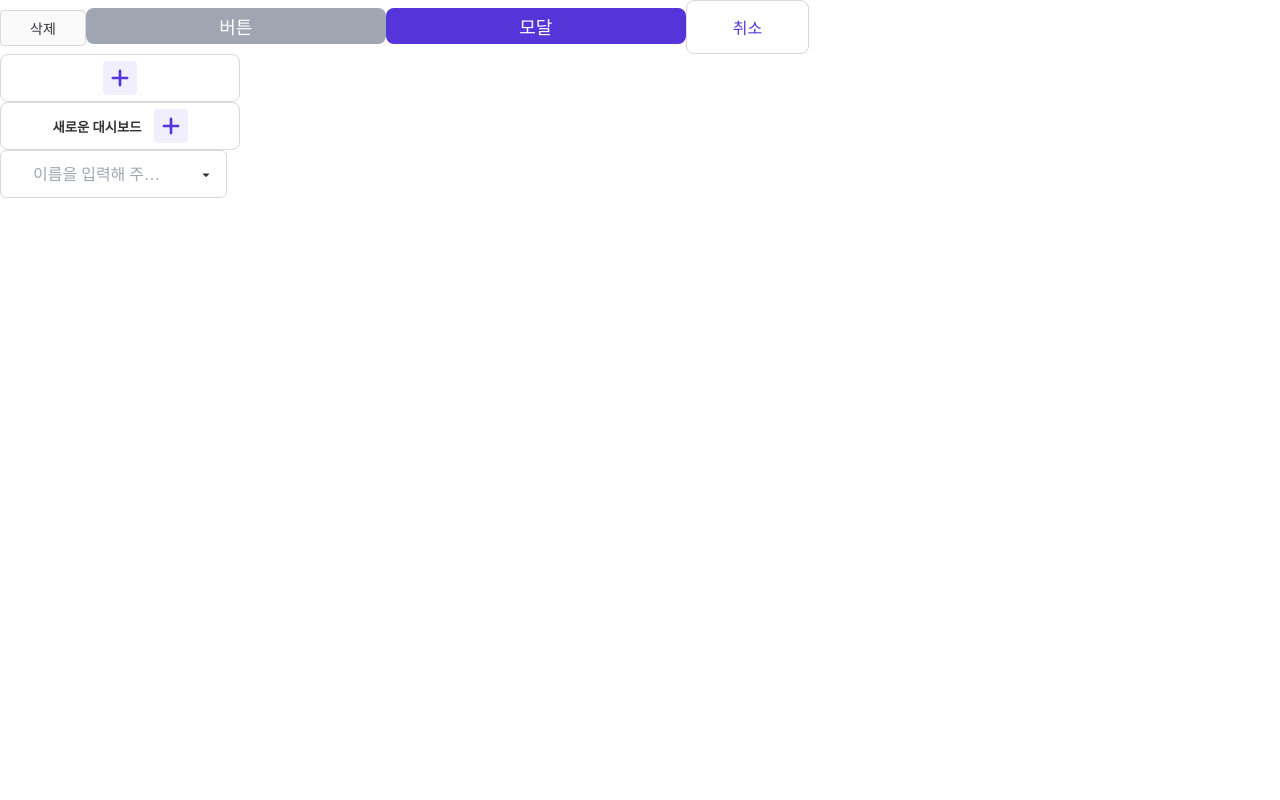
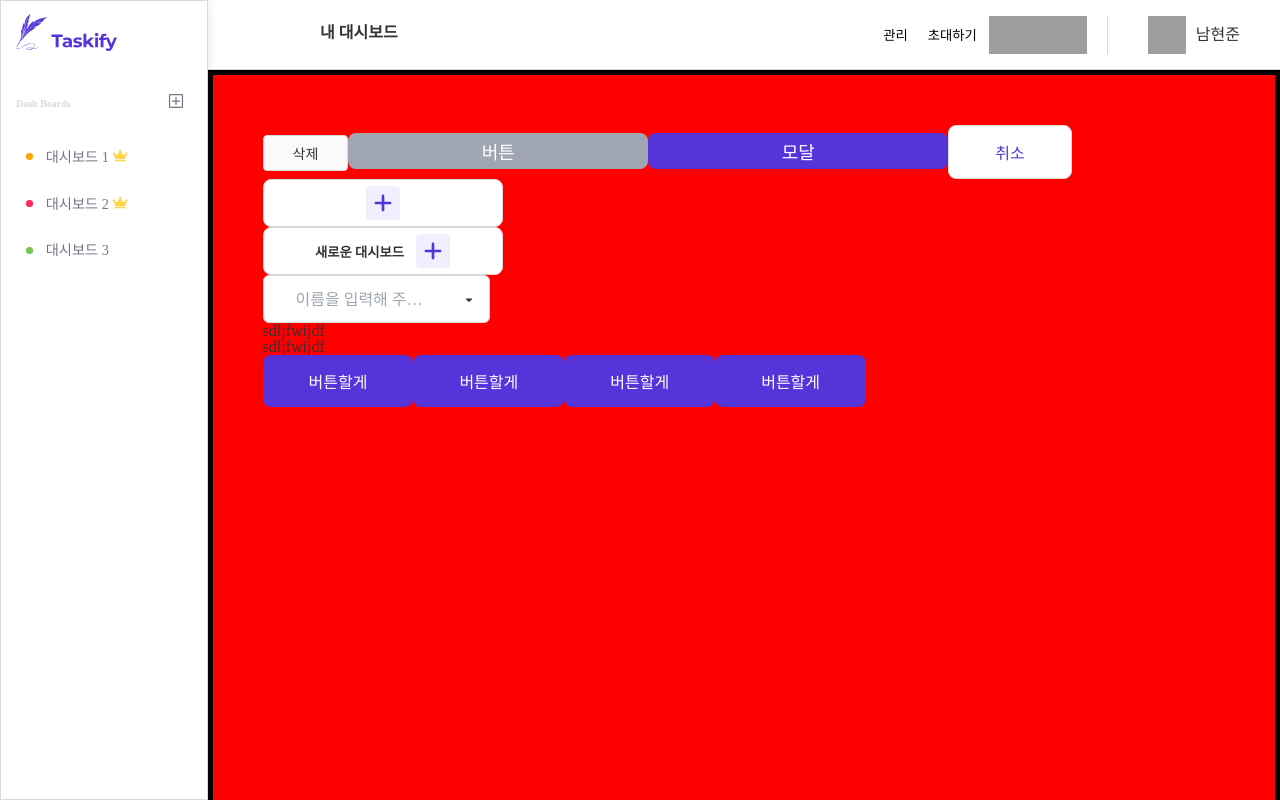
Before and after one commit to sprint-part3-team11/taskify, a Next.js app: page /sh in a window 1280 px wide. Built offline with nearby package versions, Linux system fonts and the light colour scheme; grey boxes are pictures that could not be loaded.

Commit message:
feat: 대시보드 레이아웃 생성(임시)

```diff
--- a/src/components/common/DashBoardHeader/index.tsx
+++ b/src/components/common/DashBoardHeader/index.tsx
@@ -6,6 +6,8 @@ import theme from '@/styles/theme';
 const S = {
   Header: styled.nav`
     position: fixed;
+    top: 0;
+    left: 0;
     width: 100%;
     display: flex;
     justify-content: space-between;
@@ -21,6 +23,7 @@ const S = {
     }
     ${MEDIA_QUERIES.onMobile} {
       padding-left: 6.7rem;
+      height: 6rem;
     }
   `,
 
--- a/src/components/common/SideBar.tsx
+++ b/src/components/common/SideBar.tsx
@@ -10,6 +10,10 @@ import LogoText from '@/public/icon/logoText.svg';
 
 const S = {
   SidebarWrapper: styled.div`
+    position: fixed;
+    top: 0;
+    z-index: 99;
+
     width: 20.75rem;
     height: 100vh;
     padding: 1.25rem 1.5rem;
--- /dev/null
+++ b/src/components/dashboard/Layout.tsx
@@ -0,0 +1,57 @@
+import { styled } from 'styled-components';
+import DashBoardHeader from '@/components/common/DashBoardHeader';
+import Sidebar from '@/components/common/SideBar';
+import MEDIA_QUERIES from '@/constants/MEDIAQUERIES';
+
+const S = {
+  Container: styled.div`
+    position: fixed;
+    width: calc(100vw - 20.75rem);
+    min-height: 100%;
+    margin-left: 20.75rem;
+    margin-top: 7rem;
+    background-color: red;
+    padding: 5rem;
+    border: 5px solid black;
+
+    ${MEDIA_QUERIES.onTablet} {
+      width: calc(100vw - 15rem);
+      margin-left: 15rem;
+      margin-top: 7rem;
+    }
+    ${MEDIA_QUERIES.onMobile} {
+      width: calc(100vw - 7rem);
+      margin-left: 7rem;
+      margin-top: 6rem;
+    }
+  `,
+};
+
+const dashboards = [
+  { id: '1', color: '#FFA500', name: '대시보드 1', createdByMe: true },
+  { id: '2', color: '#FF2660', name: '대시보드 2', createdByMe: true },
+  { id: '3', color: '#7AC555', name: '대시보드 3', createdByMe: false },
+];
+const MY_IMAGE_URL = 'https://i.ibb.co/ysRQMyj/me.jpg';
+const invitedUsers = [
+  'https://i.ibb.co/kgykYbx/Ellipse-40.png',
+  'https://i.ibb.co/tPyNYb1/Ellipse-38.png',
+  'https://i.ibb.co/VgZHtYL/Ellipse-39.png',
+];
+
+function Layout({ children }: any) {
+  return (
+    <>
+      <Sidebar dashboards={dashboards} />
+      <DashBoardHeader
+        menuName={'내 대시보드'}
+        profileName={'남현준'}
+        profileImgURL={MY_IMAGE_URL}
+        invitedUsers={invitedUsers}
+      />
+      <S.Container className="내가쓸거">{children}</S.Container>
+    </>
+  );
+}
+
+export default Layout;
--- a/src/pages/sh.tsx
+++ b/src/pages/sh.tsx
@@ -2,6 +2,7 @@ import { useState } from 'react';
 import SelectBox from '@/components/common/SelectBox';
 import AddIconButton from '@/components/common/button/AddIconButton';
 import Button from '@/components/common/button/Button';
+import Layout from '@/components/dashboard/Layout';
 import ToDoCreateModal from '@/components/dashboard/modal/ToDoCreateModal';
 import { BUTTON_TYPE } from '@/constants/BUTTON_TYPE';
 
@@ -16,7 +17,7 @@ const selectBoxOptions = [
 function sh() {
   const [isModalOpen, setisModalOpen] = useState(false);
   return (
-    <>
+    <Layout>
       <Button size="S" styleType={BUTTON_TYPE.DESTRUCTIVE}>
         삭제
       </Button>
@@ -51,7 +52,14 @@ function sh() {
       <AddIconButton>새로운 대시보드</AddIconButton>
 
       <SelectBox options={selectBoxOptions} placeholder />
-    </>
+
+      <div>sdljfwijdf</div>
+      <div>sdljfwijdf</div>
+      <Button>버튼할게</Button>
+      <Button>버튼할게</Button>
+      <Button>버튼할게</Button>
+      <Button>버튼할게</Button>
+    </Layout>
   );
 }
 
```
